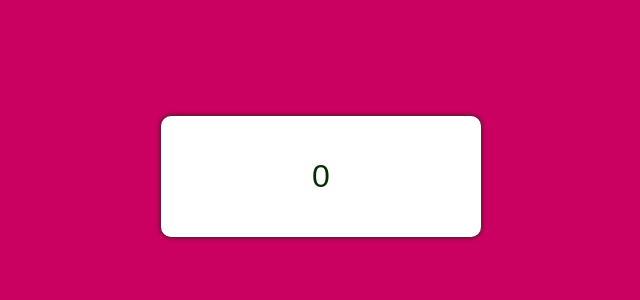
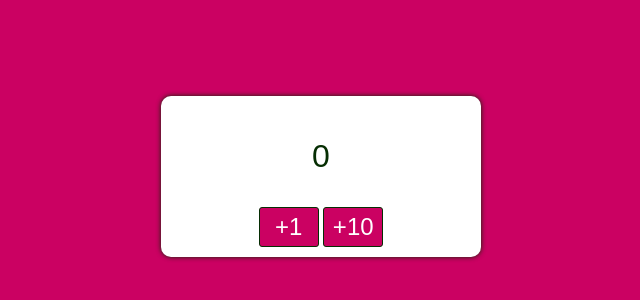
Before and after one commit to Beerooke31/javascript-exercises, a plain HTML site: page counter-starter/index.html in a window 1280 px wide. Shown: the part 232-532 px from the top of the page, without its empty margins (319-959 px from the left). Drawn offline with Linux system fonts and the light colour scheme.

Commit message:
Updated buttons to add 1 and 10

```diff
--- a/counter-starter/index.html
+++ b/counter-starter/index.html
@@ -15,7 +15,10 @@
     <div id="wrapper">
       <p id="number">0</p>
       <div id="button-wrapper">
+        <input type="button" value="+1" id="addition" onclick="add(1)" />
+        <input type="button" value="+10" id="addition" onclick="add(10)" />
       </div>
     </div>
+    <script src="script.js"></script>
   </body>
 </html>
--- a/counter-starter/script.js
+++ b/counter-starter/script.js
@@ -0,0 +1,8 @@
+const add = (step) => {
+  // We gave the number element an id of number so we can use that to get the element
+  let numberElement = document.getElementById("number");
+  // We can use the innerText property to get the text inside the element
+  let number = numberElement.innerText;
+  number = parseInt(number) + step;
+  numberElement.innerText = number;
+};
```
Lines whose indentation alone changed are shown as unchanged.
